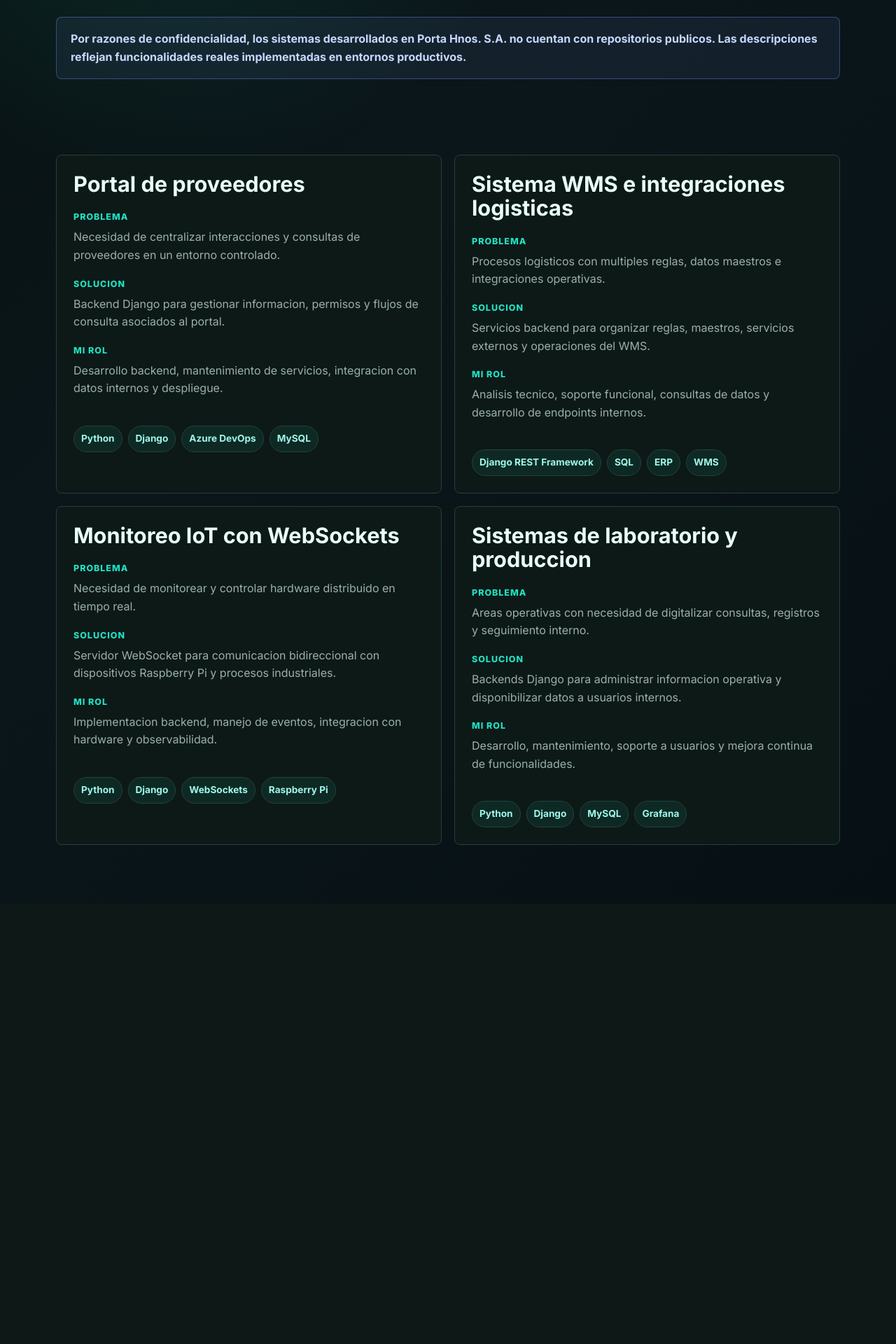
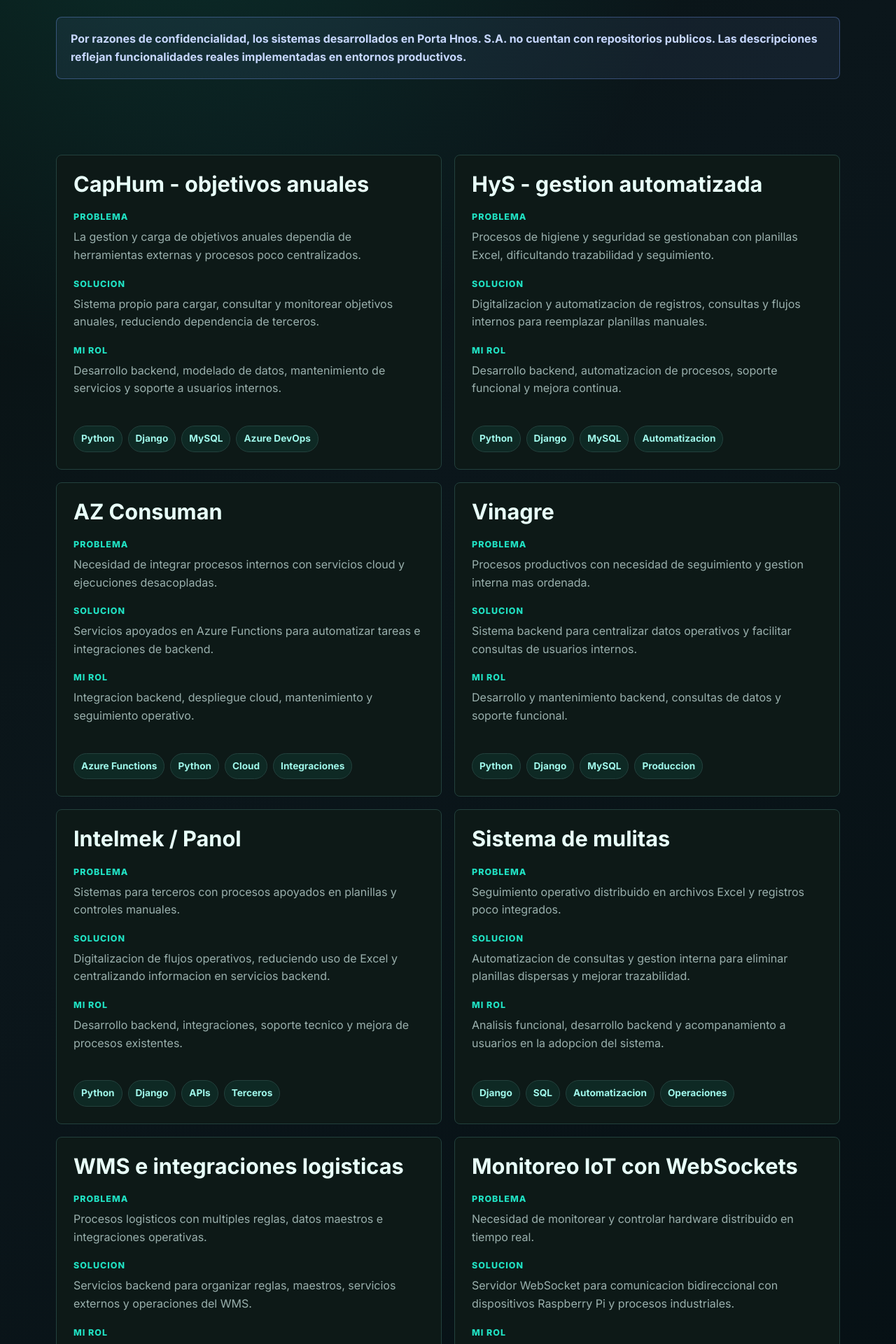
Before and after one commit to Ezequielgusman0912/portfolio, a Django app: page /proyectos/ in a window 1280 px wide. Shown: the part 458-2378 px from the top of the page at 70% size. Before the commit the page ends 1665 px from the top, so only its background shows below. Run offline with Django 5.2, Linux system fonts and the light colour scheme.

Commit message:
Expand internal systems portfolio

```diff
--- a/portfolio/static/portfolio/css/styles.css
+++ b/portfolio/static/portfolio/css/styles.css
@@ -567,7 +567,7 @@ ul {
 }
 
 .systems-grid {
-  grid-template-columns: repeat(2, minmax(0, 1fr));
+  grid-template-columns: repeat(2, minmax(280px, 1fr));
 }
 
 .project-card,
--- a/portfolio/views.py
+++ b/portfolio/views.py
@@ -188,14 +188,49 @@ CERTIFICATIONS = [
 
 SYSTEMS = [
     {
-        "name": "Portal de proveedores",
-        "problem": "Necesidad de centralizar interacciones y consultas de proveedores en un entorno controlado.",
-        "solution": "Backend Django para gestionar informacion, permisos y flujos de consulta asociados al portal.",
-        "role": "Desarrollo backend, mantenimiento de servicios, integracion con datos internos y despliegue.",
-        "tags": ["Python", "Django", "Azure DevOps", "MySQL"],
+        "name": "CapHum - objetivos anuales",
+        "problem": "La gestion y carga de objetivos anuales dependia de herramientas externas y procesos poco centralizados.",
+        "solution": "Sistema propio para cargar, consultar y monitorear objetivos anuales, reduciendo dependencia de terceros.",
+        "role": "Desarrollo backend, modelado de datos, mantenimiento de servicios y soporte a usuarios internos.",
+        "tags": ["Python", "Django", "MySQL", "Azure DevOps"],
     },
     {
-        "name": "Sistema WMS e integraciones logisticas",
+        "name": "HyS - gestion automatizada",
+        "problem": "Procesos de higiene y seguridad se gestionaban con planillas Excel, dificultando trazabilidad y seguimiento.",
+        "solution": "Digitalizacion y automatizacion de registros, consultas y flujos internos para reemplazar planillas manuales.",
+        "role": "Desarrollo backend, automatizacion de procesos, soporte funcional y mejora continua.",
+        "tags": ["Python", "Django", "MySQL", "Automatizacion"],
+    },
+    {
+        "name": "AZ Consuman",
+        "problem": "Necesidad de integrar procesos internos con servicios cloud y ejecuciones desacopladas.",
+        "solution": "Servicios apoyados en Azure Functions para automatizar tareas e integraciones de backend.",
+        "role": "Integracion backend, despliegue cloud, mantenimiento y seguimiento operativo.",
+        "tags": ["Azure Functions", "Python", "Cloud", "Integraciones"],
+    },
+    {
+        "name": "Vinagre",
+        "problem": "Procesos productivos con necesidad de seguimiento y gestion interna mas ordenada.",
+        "solution": "Sistema backend para centralizar datos operativos y facilitar consultas de usuarios internos.",
+        "role": "Desarrollo y mantenimiento backend, consultas de datos y soporte funcional.",
+        "tags": ["Python", "Django", "MySQL", "Produccion"],
+    },
+    {
+        "name": "Intelmek / Panol",
+        "problem": "Sistemas para terceros con procesos apoyados en planillas y controles manuales.",
+        "solution": "Digitalizacion de flujos operativos, reduciendo uso de Excel y centralizando informacion en servicios backend.",
+        "role": "Desarrollo backend, integraciones, soporte tecnico y mejora de procesos existentes.",
+        "tags": ["Python", "Django", "APIs", "Terceros"],
+    },
+    {
+        "name": "Sistema de mulitas",
+        "problem": "Seguimiento operativo distribuido en archivos Excel y registros poco integrados.",
+        "solution": "Automatizacion de consultas y gestion interna para eliminar planillas dispersas y mejorar trazabilidad.",
+        "role": "Analisis funcional, desarrollo backend y acompanamiento a usuarios en la adopcion del sistema.",
+        "tags": ["Django", "SQL", "Automatizacion", "Operaciones"],
+    },
+    {
+        "name": "WMS e integraciones logisticas",
         "problem": "Procesos logisticos con multiples reglas, datos maestros e integraciones operativas.",
         "solution": "Servicios backend para organizar reglas, maestros, servicios externos y operaciones del WMS.",
         "role": "Analisis tecnico, soporte funcional, consultas de datos y desarrollo de endpoints internos.",
@@ -207,13 +242,6 @@ SYSTEMS = [
         "solution": "Servidor WebSocket para comunicacion bidireccional con dispositivos Raspberry Pi y procesos industriales.",
         "role": "Implementacion backend, manejo de eventos, integracion con hardware y observabilidad.",
         "tags": ["Python", "Django", "WebSockets", "Raspberry Pi"],
-    },
-    {
-        "name": "Sistemas de laboratorio y produccion",
-        "problem": "Areas operativas con necesidad de digitalizar consultas, registros y seguimiento interno.",
-        "solution": "Backends Django para administrar informacion operativa y disponibilizar datos a usuarios internos.",
-        "role": "Desarrollo, mantenimiento, soporte a usuarios y mejora continua de funcionalidades.",
-        "tags": ["Python", "Django", "MySQL", "Grafana"],
     },
 ]
 
```
